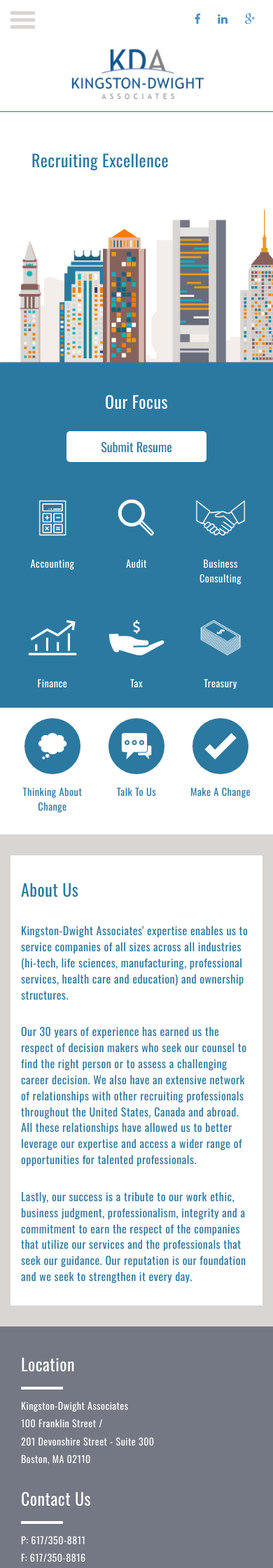
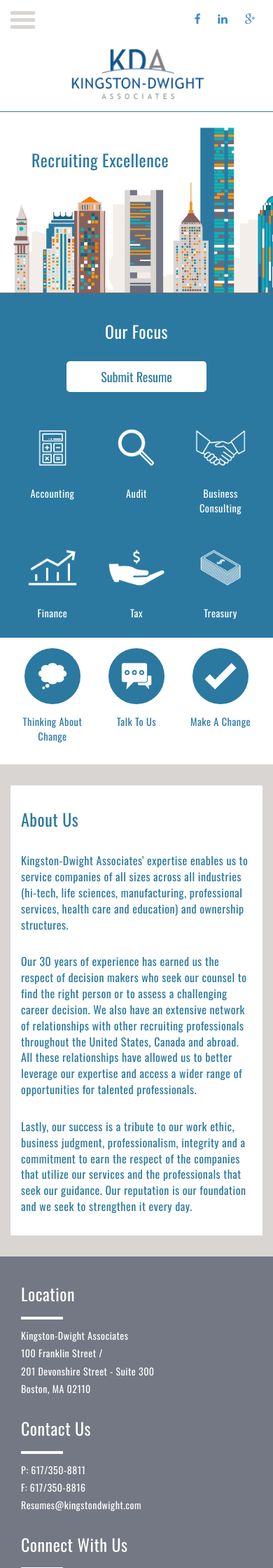
Before and after one commit to kingstondwight/site, a Jekyll site: the page built from index.html, in a window 390 px wide. Shown: the top 2240 px of the page at 70% size. Built offline with Jekyll 4.4.1, drawn with Linux system fonts in a browser that asks for light colours; nearby versions of some CDN libraries; some web fonts are replaced; a script that is not in the unit is left out.

Commit message:
Update style.css

```diff
--- a/css/style.css
+++ b/css/style.css
@@ -649,12 +649,19 @@
         padding-right: 15px;
     }
 
+    .homeBanner {
+        height: 320px;
+    }
 }
 
 @media (max-width: 1024px) and (orientation: portrait) {
     .wrapper {
         padding-left: 15px;
         padding-right: 15px;
+    }
+
+    .homeBanner {
+        height: 320px;
     }
 }
 
@@ -673,7 +680,7 @@
     }
 
     .homeBanner {
-        height: 360px;
+        height: 260px;
     }
 
     .hero-banner img {
@@ -728,7 +735,7 @@
     }
 
     .homeBanner {
-        max-height: 360px;
+        max-height: 260px;
     }
 
     .logo {
```
